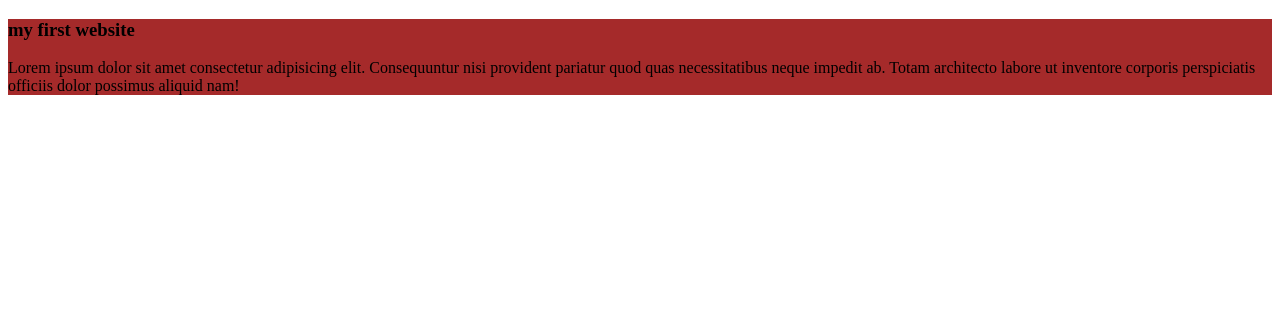
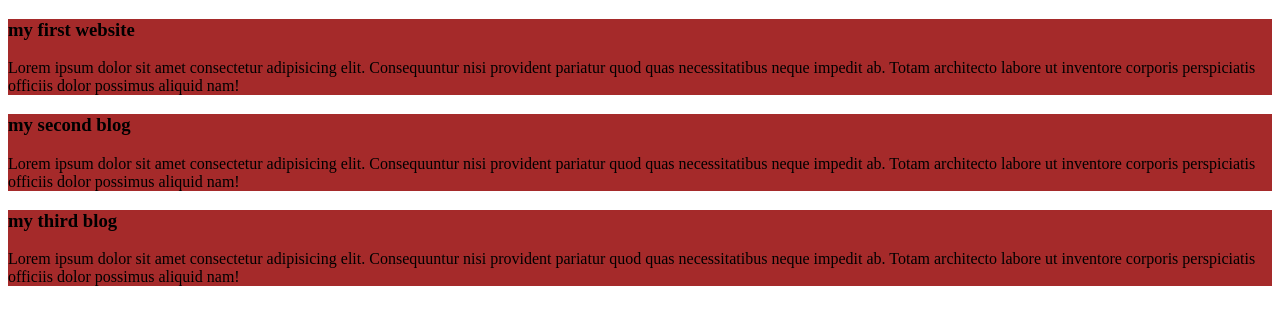
Before and after one commit to beomtaeha77/my-simple-website, a plain HTML site: page index.html in a window 1280 px wide. Drawn offline with Linux system fonts and the light colour scheme.

Commit message:
added the second and the third blog

```diff
--- a/index.html
+++ b/index.html
@@ -11,6 +11,13 @@
         <h3>my first website</h3>
         <p>Lorem ipsum dolor sit amet consectetur adipisicing elit. Consequuntur nisi provident pariatur quod quas necessitatibus neque impedit ab. Totam architecto labore ut inventore corporis perspiciatis officiis dolor possimus aliquid nam!</p>
     </div>
-
+    <div>
+        <h3>my second blog</h3>
+        <p>Lorem ipsum dolor sit amet consectetur adipisicing elit. Consequuntur nisi provident pariatur quod quas necessitatibus neque impedit ab. Totam architecto labore ut inventore corporis perspiciatis officiis dolor possimus aliquid nam!</p>
+    </div>
+    <div>
+        <h3>my third blog</h3>
+        <p>Lorem ipsum dolor sit amet consectetur adipisicing elit. Consequuntur nisi provident pariatur quod quas necessitatibus neque impedit ab. Totam architecto labore ut inventore corporis perspiciatis officiis dolor possimus aliquid nam!</p>
+    </div>
 </body>
 </html>
```
